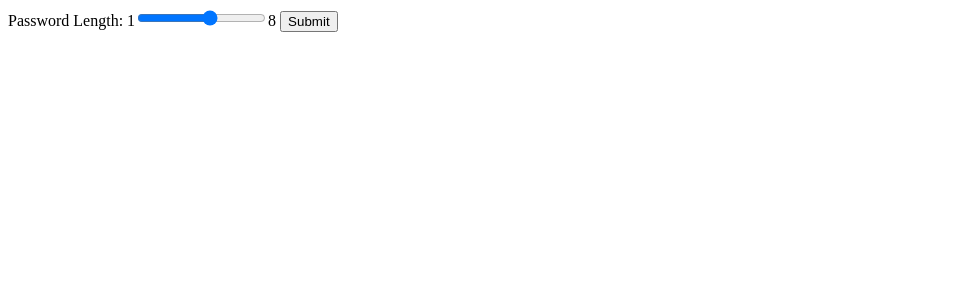
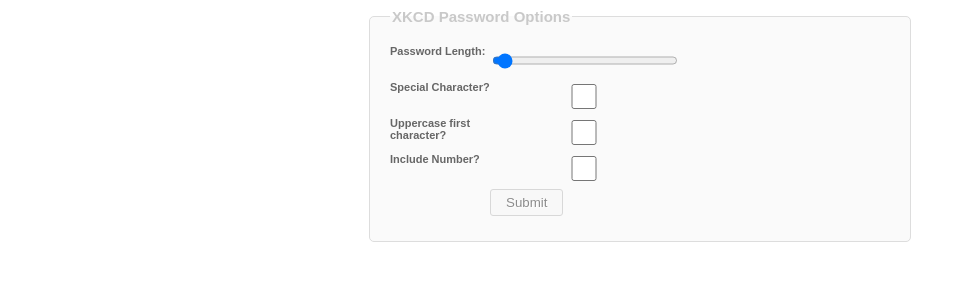
Before and after one commit to lanierbl/CSCI-S15_P2, a PHP site: page / in a window 1280 px wide. Shown: the top 300 px of the page, without its empty margins (0-966 px from the left). Run offline with PHP 8.4, Linux system fonts and the light colour scheme; some libraries are stand-ins or nearby versions.

Commit message:
Finished AJAX & JSON

```diff
--- a/index.php
+++ b/index.php
@@ -9,22 +9,89 @@ ini_set('display_errors', 1);
     <meta charset="utf-8">
     <title>Brent Lanier - P2 - CSCI S-15 (Summer 2014)</title>
 
+    <!-- Site PHP logic -->
     <?php require 'logic.php' ?>
 
+    <!-- jQuery -->
+    <script src="https://ajax.googleapis.com/ajax/libs/jquery/1.11.1/jquery.min.js"></script>
+    <!-- jQuery UI -->
+    <script src="https://ajax.googleapis.com/ajax/libs/jqueryui/1.11.0/jquery-ui.min.js"></script>
+    <!-- jQuery UI CSS -->
+    <link rel="stylesheet" href="https://ajax.googleapis.com/ajax/libs/jqueryui/1.11.0/themes/smoothness/jquery-ui.css" />
+    <!-- Site CSS -->
     <link rel='stylesheet' href='style.css' type='text/css'>
+
+    <script type="text/javascript">
+        $(document).ready(function() {
+            $("#submit_btn").click(function() {
+                //get input field values
+                var numWords       = $('input[name=numWords]').val();
+                var SpecChar       = document.getElementById("SpecChar").checked ? 1 : 0;
+                var capFirstChar   = document.getElementById("capFirstChar").checked ? 1 : 0;
+                var incNum         = document.getElementById("incNum").checked ? 1 : 0;
+
+                var proceed = true;
+
+                if(proceed)
+                {
+                    //data to be sent to server
+                    post_data = {'numWords':numWords, 'SpecChar':SpecChar, 'capFirstChar':capFirstChar, 'incNum':incNum};
+
+                    //Ajax post data to server
+                    $.post('logic.php', post_data, function(response){
+
+                        //load json data from server and output message
+                        if(response.type == 'error')
+                        {
+                            output = '<div class="error">'+response.text+'</div>';
+                        } else {
+                            output = '<div class="success">'+response.text+'</div>';
+                        }
+
+                        $("#result").hide().html(output).slideDown();
+                    }, 'json');
+
+                }
+            });
+
+            //reset previously set border colors and hide all message on .keyup()
+            $("#passwd_form input, #passwd_form textarea").keyup(function() {
+                $("#passwd_form input, #passwd_form textarea").css('border-color','');
+                $("#result").slideUp();
+            });
+
+        });
+    </script>
 
 </head>
 
 <body>
 
-    <form method="post" action="index.php">
+    <fieldset id="passwd_form">
+    <legend>XKCD Password Options</legend>
+    <div id="result"></div>
+        <label for="numWords"><span>Password Length:  </span>
+            <input name="numWords" id="numWords" type="range" min="2" max="8" step="1" value="2"/>
+        </label>
 
-        Password Length: 1<input type="range" name="numPassWords" min="1" max="8" step="1">8
-        <input type="submit" value="Submit" />
+        <label for="SpecChar"><span>Special Character?</span>
+            <input name="SpecChar" id="SpecChar" type="checkbox"/>
+        </label>
 
-    </form>
+        <label for="capFirstChar"><span>Uppercase first character?</span>
+            <input name="capFirstChar" id="capFirstChar" type="checkbox"/>
+        </label>
 
-    <h1><? echo getPasswd() ?></h1>
+        <label for="incNum"><span>Include Number?</span>
+            <input name="incNum" id="incNum" type="checkbox"/>
+        </label>
+
+        <label><span>&nbsp;</span>
+            <button class="submit_btn" id="submit_btn">Submit</button>
+        </label>
+
+    </fieldset>
+
 
 </body>
 </html>
--- a/logic.php
+++ b/logic.php
@@ -1,27 +1,44 @@
 <?php
+if($_POST)
+{
+    //check $_POST vars are set, exit if any missing
+    if(!isset($_POST["numWords"]) || !isset($_POST["capFirstChar"]))
+    {
+        $output = json_encode(array('type'=>'error', 'text' => 'Input fields are empty!'));
+        die($output);
+    }
 
-function getPasswd() {
+    $numWords       = $_POST["numWords"];
+    $SpecChar       = $_POST["SpecChar"] == 1 ? true : false;
+    $capFirstChar   = $_POST["capFirstChar"] == 1 ? true : false;
+    $incNum         = $_POST["incNum"] == 1 ? true : false;
 
-    // Initial passwprd variable initialized
+    // Initial password variable initialized
     $passwd = "";
     // Open external file containing list of works
     $file = new SplFileObject('wordlist.txt');
     // Set max word list of external file
     $maxFileWords = 58000;
-    // Set number of Passwords in returned string
-    $numPassWords = isset($_POST["numPassWords"]) ? $_POST["numPassWords"] : 0;
+    // String of random characters
+    $randChars = '!@#$%^&*';
     // Loop count = requested password length
-    for($i = 0; $i < $numPassWords; $i++) {
+    for($i = 0; $i < $numWords; $i++) {
         // Determine random int to determine which word to retrieve
         $fileLine = rand(1,$maxFileWords);
         // Open external file and go to specified line
         $file->seek($fileLine-1);
+        // Append special char if desired
+        $passwd = $passwd.($SpecChar ? $randChars[rand(0, strlen($randChars)-1)] : '');
+        // Append number if desired
+        $passwd = $passwd.($incNum ? rand(0,9) : '');
         // Append word to existing passwd string
-        $passwd = $passwd.trim($file->current());
+        $passwd = $passwd.trim($capFirstChar ? ucwords($file->current()) : $file->current());
         // If loop continuing, add a "-" between words
-        if ($i < ($numPassWords - 1)) {
+        if ($i < ($numWords - 1)) {
             $passwd = $passwd."-";
         };
     }
-    return $passwd;
+    $output = json_encode(array('type'=>'message', 'text'=>$passwd));
+    die($output);
+
 }
--- a/style.css
+++ b/style.css
@@ -0,0 +1,80 @@
+#passwd_form {
+    width:500px;
+    padding:20px;
+    border: 1px solid #DDD;
+    border-radius: 5px;
+    font-family: Arial;
+    font-size: 11px;
+    font-weight: bold;
+    color: #666666;
+    background:#FAFAFA;
+    margin-right: auto;
+    margin-left: auto;
+}
+
+#passwd_form legend {
+    font-size: 15px;
+    color: #C9C9C9;
+}
+
+#passwd_form label {
+    display: block;
+    margin-bottom:5px;
+}
+
+#passwd_form label span {
+    float:left;
+    width:100px;
+    color:#666666;
+}
+
+#passwd_form input {
+    height: 25px;
+    border: 1px solid #DBDBDB;
+    border-radius: 3px;
+    padding-left: 4px;
+    color: #666;
+    width: 180px;
+    font-family: Arial, Helvetica, sans-serif;
+}
+
+#passwd_form textarea {
+    border: 1px solid #DBDBDB;
+    border-radius: 3px;
+    padding-left: 4px;
+    color: #666;
+    height:100px;
+    width: 180px;
+    font-family: Arial, Helvetica, sans-serif;
+}
+
+.submit_btn {
+    border: 1px solid #D8D8D8;
+    padding: 5px 15px 5px 15px;
+    color: #8D8D8D;
+    text-shadow: 1px 1px 1px #FFF;
+    border-radius: 3px;
+    background: #F8F8F8;
+}
+
+.submit_btn:hover {
+    background: #ECECEC;
+}
+.success {
+    background: #CFFFF5;
+    padding: 10px;
+    margin-bottom: 10px;
+    border: 1px solid #B9ECCE;
+    border-radius: 5px;
+    font-weight: normal;
+    text-align: center;
+}
+
+.error {
+    background: #FFDFDF;
+    padding: 10px;
+    margin-bottom: 10px;
+    border: 1px solid #FFCACA;
+    border-radius: 5px;
+    font-weight: normal;
+}
```
